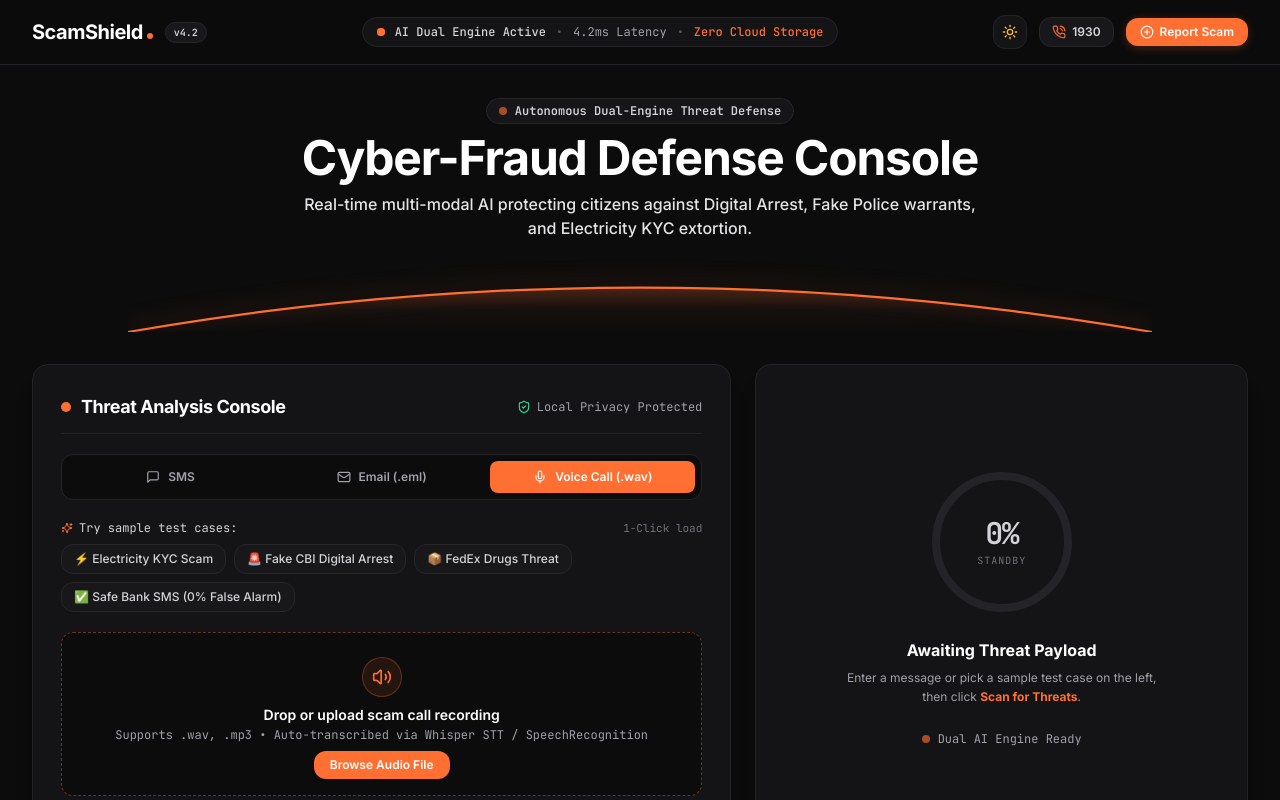
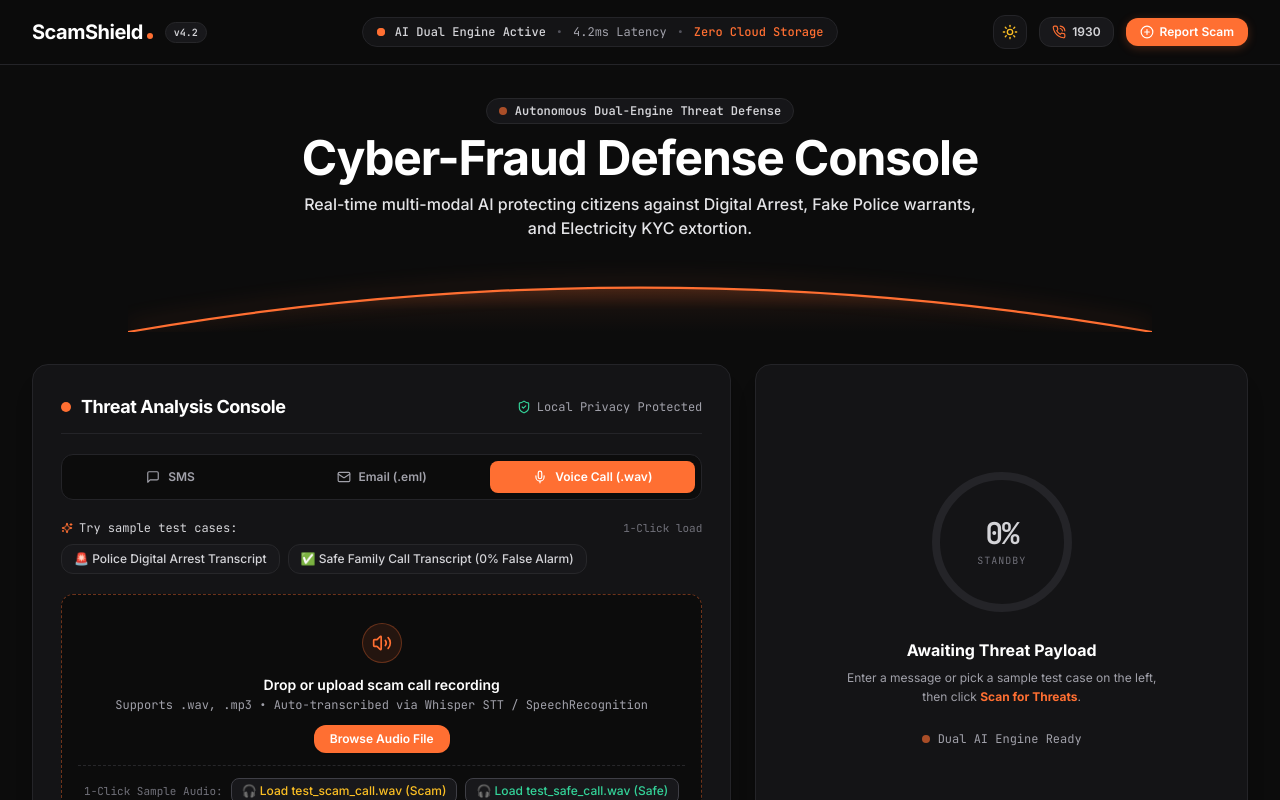
Before and after one commit to Ayus-ProjeXion/ScamShield-Ai, a React (Vite) app in the folder frontend/: page / in a window 1280 px wide. Both pictures are taken after a click on the button "Voice Call (.wav)". Shown: the top 800 px of the page. Built offline with nearby package versions, Linux system fonts and the light colour scheme.

Commit message:
feat: dynamic 1-click test presets for Email and Voice modalities and 1-click audio sample loaders

```diff
--- a/frontend/src/App.jsx
+++ b/frontend/src/App.jsx
@@ -59,7 +59,7 @@ export default function App() {
 
       if (activeTab === 'email') {
         endpoint = `${API_BASE_URL}/api/v1/scan/email`;
-        bodyData = JSON.stringify({ raw_email: inputText });
+        bodyData = JSON.stringify({ email_text: inputText, raw_email: inputText });
         headers['Content-Type'] = 'application/json';
       } else if (activeTab === 'audio' && audioFile) {
         endpoint = `${API_BASE_URL}/api/v1/scan/audio`;
@@ -68,7 +68,10 @@ export default function App() {
         bodyData = formData;
       } else {
         endpoint = `${API_BASE_URL}/api/v1/scan/text`;
-        bodyData = JSON.stringify({ text: inputText, channel: 'sms' });
+        bodyData = JSON.stringify({
+          text: inputText,
+          channel: activeTab === 'audio' ? 'VOICE' : (activeTab === 'email' ? 'EMAIL' : 'SMS')
+        });
         headers['Content-Type'] = 'application/json';
       }
 
--- a/frontend/src/components/ThreatScanner.jsx
+++ b/frontend/src/components/ThreatScanner.jsx
@@ -10,7 +10,8 @@ import {
   ArrowRight
 } from 'lucide-react';
 
-export const TEST_PRESETS = [
+export const MODALITY_PRESETS = {
+  text: [
     {
       id: 'electricity',
       name: '⚡ Electricity KYC Scam',
@@ -31,7 +32,44 @@ export const TEST_PRESETS = [
       name: '✅ Safe Bank SMS (0% False Alarm)',
       text: 'Dear Customer, INR 2,500.00 debited from A/C XX1290 on 22-Nov-26 at ATM HDFC001. Available balance is INR 34,210.45. If this transaction was not done by you, call 18002664332.'
     }
-];
+  ],
+  email: [
+    {
+      id: 'tax_refund',
+      name: '💸 Income Tax Refund Phishing',
+      text: 'From: Income Tax Department <incometax.refunds@gmail.com>\nSubject: Notice: Tax Refund of Rs 24,500 Approved\nDate: Sun, 22 Nov 2026 11:30:00 +0530\n\nDear Taxpayer,\nYour IT department refund of Rs 24,500 has been credited.\nSubmit your bank account details here to receive funds: http://incometax-portal.online'
+    },
+    {
+      id: 'hdfc_reward',
+      name: '💳 HDFC Reward Points Trap',
+      text: 'From: HDFC Credit Card Center <hdfc.rewards.claim@yahoo.com>\nSubject: FINAL NOTICE: Redeem 35,400 HDFC Reward Points before midnight\nDate: Sun, 22 Nov 2026 14:00:00 +0530\n\nDear Cardholder,\nThis is the final notification regarding your HDFC Regalia Credit Card reward balance.\nYou have 35,400 unredeemed reward points valued at Rs 17,700 expiring tonight at 11:59 PM.\nTo convert your points into direct cash, verify your card details immediately: http://hdfc-rewards-portal.xyz/cashback'
+    },
+    {
+      id: 'ceo_bec',
+      name: '👔 CEO Wire Transfer Fraud (BEC)',
+      text: 'From: Vikram Malhotra <ceo.office.corp@mail-director.top>\nSubject: Urgent: Confidential Project Wire Transfer Required\nDate: Sun, 22 Nov 2026 09:15:00 +0530\n\nHi Finance Team,\nI am currently in an offshore board meeting with limited connectivity. We need an immediate wire transfer of INR 8,40,000 to vendor account #0921882190 to secure an acquisition deposit before 2 PM. Please process ASAP and send confirmation.'
+    },
+    {
+      id: 'safe_amazon',
+      name: '✅ Safe Amazon Order (0% False Alarm)',
+      text: 'From: auto-confirm@amazon.in\nSubject: Your Amazon.in order #402-8819201-1928301 has shipped\nDate: Sun, 22 Nov 2026 10:00:00 +0530\n\nHi Customer,\nYour package with order #402-8819201-1928301 has been dispatched via BlueDart and is expected to arrive tomorrow by 8 PM. You can track your package directly inside your Amazon App.'
+    }
+  ],
+  audio: [
+    {
+      id: 'scam_police_transcript',
+      name: '🚨 Police Digital Arrest Transcript',
+      text: 'You are under digital arrest by Delhi Police cyber cell. Do not disconnect this call or transfer to anyone else. An illegal parcel with drugs has been intercepted in your name at customs.'
+    },
+    {
+      id: 'safe_family_transcript',
+      name: '✅ Safe Family Call Transcript (0% False Alarm)',
+      text: 'Hey bro, reaching home in 10 minutes. See you for dinner. Let me know if you need anything from the grocery store.'
+    }
+  ]
+};
+
+export const TEST_PRESETS = MODALITY_PRESETS.text;
 
 export function ThreatScanner({
   inputText,
@@ -46,8 +84,24 @@ export function ThreatScanner({
 }) {
   const fileInputRef = useRef(null);
 
+  const currentPresets = MODALITY_PRESETS[activeTab] || MODALITY_PRESETS.text;
+
   const handlePresetClick = (presetText) => {
+    setAudioFile(null);
     setInputText(presetText);
+  };
+
+  const loadSampleAudio = async (filename, label) => {
+    try {
+      const res = await fetch(`/${filename}`);
+      if (!res.ok) throw new Error('Could not fetch sample audio');
+      const blob = await res.blob();
+      const file = new File([blob], filename, { type: 'audio/wav' });
+      setAudioFile(file);
+      setInputText(`[Attached Voice Recording: ${label} (${filename}) — Press 'Scan for Threats' to execute AI transcription & scam detection]`);
+    } catch (err) {
+      console.error('Failed to load sample audio:', err);
+    }
   };
 
   const handleKeyDown = (e) => {
@@ -65,15 +119,13 @@ export function ThreatScanner({
   };
 
   return (
-    <div className={`rounded-2xl border p-6 lg:p-7 shadow-xl space-y-5 transition-colors duration-200 ${
-      isDark
+    <div className={`rounded-2xl border p-6 lg:p-7 shadow-xl space-y-5 transition-colors duration-200 ${isDark
       ? 'bg-[#141416] border-[#242428]'
       : 'bg-[#F6F5F2] border-[#DCD9D2]'
       }`}>
 
       {/* Station Header */}
-      <div className={`flex flex-wrap items-center justify-between gap-3 pb-3 border-b ${
-        isDark ? 'border-[#242428]' : 'border-[#DCD9D2]'
+      <div className={`flex flex-wrap items-center justify-between gap-3 pb-3 border-b ${isDark ? 'border-[#242428]' : 'border-[#DCD9D2]'
         }`}>
         <div className="flex items-center gap-2.5">
           <div className="w-2.5 h-2.5 rounded-full bg-[#FF6F32]"></div>
@@ -89,16 +141,17 @@ export function ThreatScanner({
       </div>
 
       {/* 3 Real Modality Tabs */}
-      <div className={`grid grid-cols-3 gap-1.5 p-1.5 rounded-xl border ${
-        isDark
+      <div className={`grid grid-cols-3 gap-1.5 p-1.5 rounded-xl border ${isDark
         ? 'bg-[#0C0C0C] border-[#242428]'
         : 'bg-[#ECEAE5] border-[#DCD9D2]'
         }`}>
         <button
           type="button"
-          onClick={() => setActiveTab('text')}
-          className={`flex items-center justify-center gap-2 py-2 px-3 rounded-lg text-xs font-semibold transition-all ${
-            activeTab === 'text'
+          onClick={() => {
+            setActiveTab('text');
+            setAudioFile(null);
+          }}
+          className={`flex items-center justify-center gap-2 py-2 px-3 rounded-lg text-xs font-semibold transition-all ${activeTab === 'text'
             ? 'bg-[#FF6F32] text-white shadow-sm'
             : isDark
               ? 'text-zinc-400 hover:text-white hover:bg-zinc-900'
@@ -111,9 +164,11 @@ export function ThreatScanner({
 
         <button
           type="button"
-          onClick={() => setActiveTab('email')}
-          className={`flex items-center justify-center gap-2 py-2 px-3 rounded-lg text-xs font-semibold transition-all ${
-            activeTab === 'email'
+          onClick={() => {
+            setActiveTab('email');
+            setAudioFile(null);
+          }}
+          className={`flex items-center justify-center gap-2 py-2 px-3 rounded-lg text-xs font-semibold transition-all ${activeTab === 'email'
             ? 'bg-[#FF6F32] text-white shadow-sm'
             : isDark
               ? 'text-zinc-400 hover:text-white hover:bg-zinc-900'
@@ -126,9 +181,10 @@ export function ThreatScanner({
 
         <button
           type="button"
-          onClick={() => setActiveTab('audio')}
-          className={`flex items-center justify-center gap-2 py-2 px-3 rounded-lg text-xs font-semibold transition-all ${
-            activeTab === 'audio'
+          onClick={() => {
+            setActiveTab('audio');
+          }}
+          className={`flex items-center justify-center gap-2 py-2 px-3 rounded-lg text-xs font-semibold transition-all ${activeTab === 'audio'
             ? 'bg-[#FF6F32] text-white shadow-sm'
             : isDark
               ? 'text-zinc-400 hover:text-white hover:bg-zinc-900'
@@ -153,13 +209,12 @@ export function ThreatScanner({
         </div>
 
         <div className="flex flex-wrap gap-2">
-          {TEST_PRESETS.map((preset) => (
+          {currentPresets.map((preset) => (
             <button
               key={preset.id}
               type="button"
               onClick={() => handlePresetClick(preset.text)}
-              className={`text-xs px-3 py-1.5 rounded-xl border transition-all font-medium ${
-                isDark
+              className={`text-xs px-3 py-1.5 rounded-xl border transition-all font-medium ${isDark
                 ? 'bg-[#18181B] border-[#27272A] text-zinc-300 hover:text-white hover:border-[#FF6F32]/50 hover:bg-[#202024]'
                 : 'bg-[#ECEAE5] border-[#DCD9D2] text-[#1C1B18] hover:text-[#FF6F32] hover:border-[#FF6F32]/50 hover:bg-[#E4E2DC]'
                 }`}
@@ -172,8 +227,7 @@ export function ThreatScanner({
 
       {/* Audio File Upload Box */}
       {activeTab === 'audio' && (
-        <div className={`p-4 rounded-xl border border-dashed text-center space-y-2 ${
-          isDark
+        <div className={`p-4 rounded-xl border border-dashed text-center space-y-3 ${isDark
           ? 'bg-[#0C0C0C] border-[#FF6F32]/40'
           : 'bg-[#ECEAE5] border-[#FF6F32]/40'
           }`}>
@@ -195,6 +249,7 @@ export function ThreatScanner({
               Supports .wav, .mp3 • Auto-transcribed via Whisper STT / SpeechRecognition
             </p>
           </div>
+          <div>
             <button
               type="button"
               onClick={() => fileInputRef.current?.click()}
@@ -203,11 +258,36 @@ export function ThreatScanner({
               {audioFile ? 'Change File' : 'Browse Audio File'}
             </button>
           </div>
+
+          {/* 1-Click Load Sample Audio Files */}
+          <div className={`flex flex-wrap items-center justify-center gap-2 pt-3 border-t border-dashed ${
+            isDark ? 'border-zinc-800' : 'border-[#DCD9D2]'
+          }`}>
+            <span className="text-[11px] text-zinc-500 font-mono">1-Click Sample Audio:</span>
+            <button
+              type="button"
+              onClick={() => loadSampleAudio('test_scam_call.wav', 'CBI Digital Arrest Call')}
+              className={`text-xs px-2.5 py-1 rounded-lg border font-medium transition-all ${
+                isDark ? 'bg-zinc-900 border-zinc-700 text-amber-400 hover:bg-zinc-800 hover:border-amber-400/50' : 'bg-white border-zinc-300 text-amber-600 hover:bg-zinc-50 hover:border-amber-500/50'
+              }`}
+            >
+              🎧 Load test_scam_call.wav (Scam)
+            </button>
+            <button
+              type="button"
+              onClick={() => loadSampleAudio('test_safe_call.wav', 'Safe Family Call')}
+              className={`text-xs px-2.5 py-1 rounded-lg border font-medium transition-all ${
+                isDark ? 'bg-zinc-900 border-zinc-700 text-emerald-400 hover:bg-zinc-800 hover:border-emerald-400/50' : 'bg-white border-zinc-300 text-emerald-600 hover:bg-zinc-50 hover:border-emerald-500/50'
+              }`}
+            >
+              🎧 Load test_safe_call.wav (Safe)
+            </button>
+          </div>
+        </div>
       )}
 
       {/* Main Clean Input Box */}
-      <div className={`rounded-xl border p-4 transition-colors space-y-3 ${
-        isDark
+      <div className={`rounded-xl border p-4 transition-colors space-y-3 ${isDark
         ? 'bg-[#0C0C0C] border-[#242428] focus-within:border-[#FF6F32]'
         : 'bg-[#ECEAE5] border-[#DCD9D2] focus-within:border-[#FF6F32]'
         }`}>
@@ -242,20 +322,17 @@ export function ThreatScanner({
                 ? "Paste audio call transcript here or upload a .wav audio file above..."
                 : "Type or paste suspicious SMS or WhatsApp message here..."
           }
-          className={`w-full bg-transparent font-sans text-sm resize-none focus:outline-none placeholder:text-zinc-500 leading-relaxed ${
-            isDark ? 'text-white' : 'text-[#1C1B18]'
+          className={`w-full bg-transparent font-sans text-sm resize-none focus:outline-none placeholder:text-zinc-500 leading-relaxed ${isDark ? 'text-white' : 'text-[#1C1B18]'
             }`}
         />
 
-        <div className={`flex items-center justify-between pt-2 border-t text-xs font-mono text-zinc-400 ${
-          isDark ? 'border-[#242428]' : 'border-[#DCD9D2]'
+        <div className={`flex items-center justify-between pt-2 border-t text-xs font-mono text-zinc-400 ${isDark ? 'border-[#242428]' : 'border-[#DCD9D2]'
           }`}>
           <span>
             <strong className={isDark ? 'text-white' : 'text-[#1C1B18]'}>{inputText.length}</strong> / 10,000 characters
           </span>
           <span className="text-zinc-500 hidden sm:inline">
-            Press <kbd className={`px-1.5 py-0.5 rounded text-[11px] ${
-              isDark ? 'bg-zinc-800 text-zinc-300' : 'bg-[#DCD9D2] text-[#1C1B18]'
+            Press <kbd className={`px-1.5 py-0.5 rounded text-[11px] ${isDark ? 'bg-zinc-800 text-zinc-300' : 'bg-[#DCD9D2] text-[#1C1B18]'
               }`}>Ctrl + Enter</kbd> to scan
           </span>
         </div>
@@ -266,8 +343,7 @@ export function ThreatScanner({
         type="button"
         onClick={onScan}
         disabled={isLoading || (!inputText.trim() && !audioFile)}
-        className={`w-full py-3.5 px-6 rounded-xl font-bold text-sm tracking-wide flex items-center justify-center gap-2 transition-all ${
-          isLoading || (!inputText.trim() && !audioFile)
+        className={`w-full py-3.5 px-6 rounded-xl font-bold text-sm tracking-wide flex items-center justify-center gap-2 transition-all ${isLoading || (!inputText.trim() && !audioFile)
           ? isDark ? 'bg-zinc-800 text-zinc-500 cursor-not-allowed' : 'bg-[#DCD9D2] text-zinc-500 cursor-not-allowed'
           : 'bg-[#FF6F32] hover:bg-[#E55B1F] text-white shadow-[0_4px_20px_rgba(255,111,50,0.3)] active:scale-[0.99]'
           }`}
```
Also changed, not shown: 2 other files (tests, documents, lock files or other folders). Lines whose indentation alone changed are shown as unchanged.
